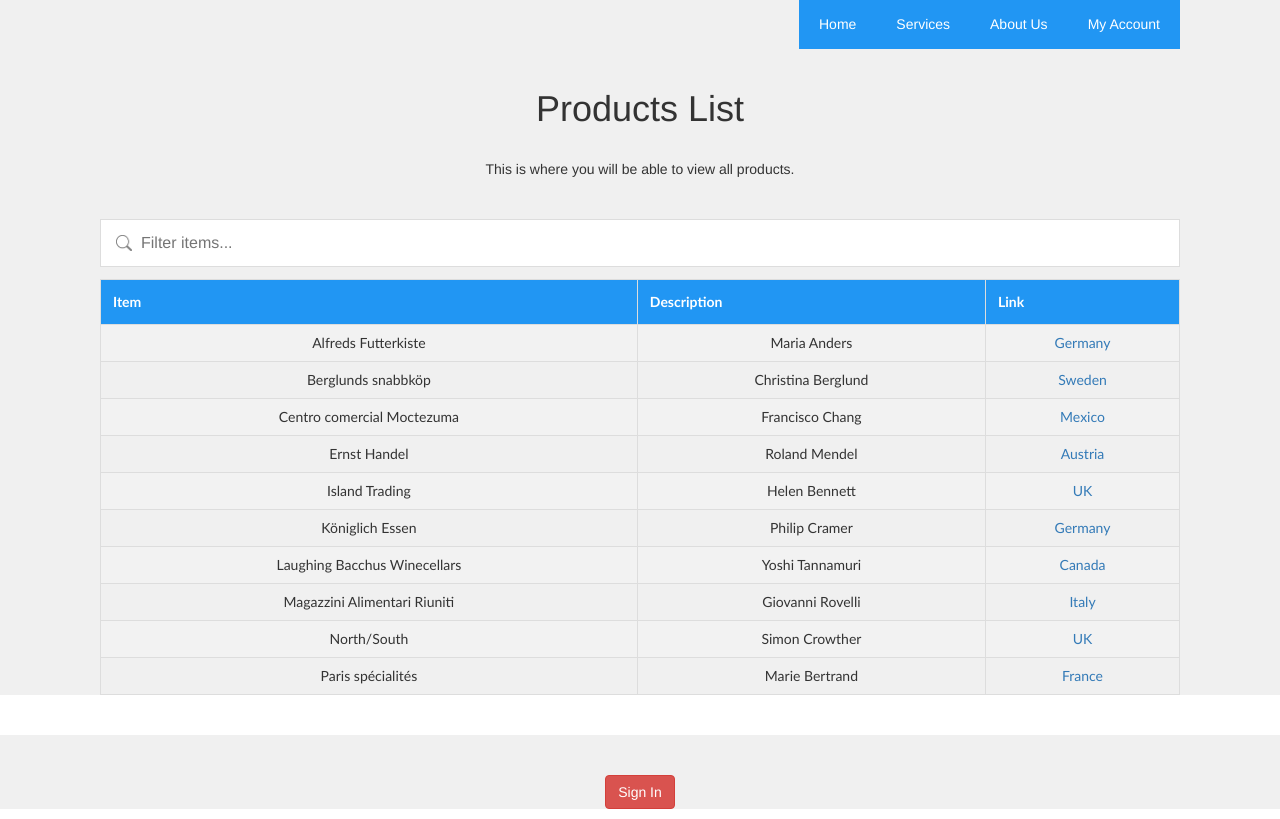
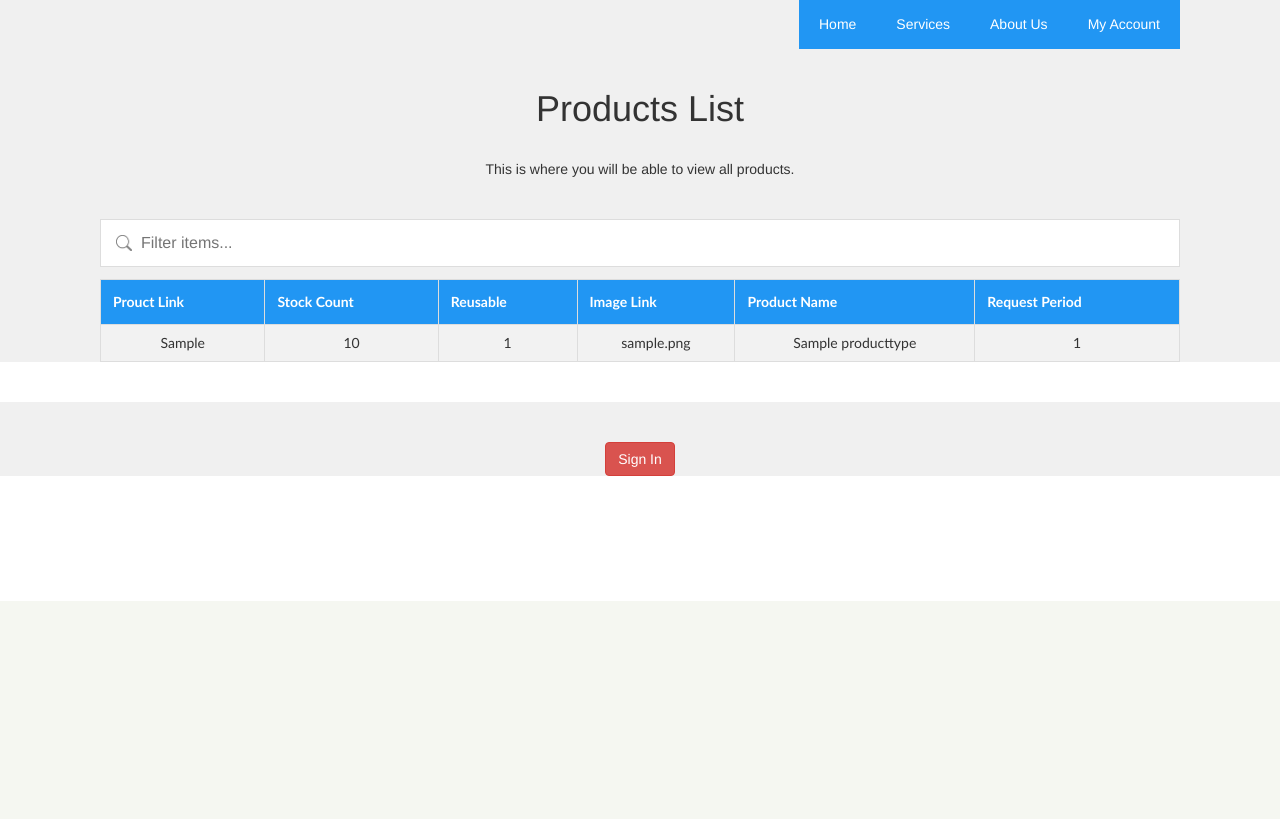
Before and after one commit to AwesomeEdster15/CommunityPartnerHYPE, a PHP site: page /servicesParts/viewAll.php in a window 1280 px wide. Shown: the part 199-1018 px from the top of the page. After the commit the page ends 800 px from the top, so only its background shows below. Run offline with PHP 8.4, Linux system fonts and the light colour scheme; tables that the repository leaves empty hold one stand-in row (values such as "Sample post").

Commit message:
viewAll.php pulls from database now

```diff
--- a/Concept/servicesParts/viewAll.php
+++ b/Concept/servicesParts/viewAll.php
@@ -18,63 +18,47 @@
     </section>
     <!--Section 3-->
     <section>
-        <table id="itemTable">
-          <tr>
-            <th>Item</th>
-            <th>Description</th>
-            <th>Link</th>
-          </tr>
-          <tr>
-            <td>Alfreds Futterkiste</td>
-            <td>Maria Anders</td>
-            <td><a href="../mainPages/services.php">Germany</a></td>
-          </tr>
-          <tr>
-            <td>Berglunds snabbköp</td>
-            <td>Christina Berglund</td>
-            <td><a href="../mainPages/services.php">Sweden</a></td>
-          </tr>
-          <tr>
-            <td>Centro comercial Moctezuma</td>
-            <td>Francisco Chang</td>
-            <td><a href="../mainPages/services.php">Mexico</a></td>
-          </tr>
-          <tr>
-            <td>Ernst Handel</td>
-            <td>Roland Mendel</td>
-            <td><a href="../mainPages/services.php">Austria</a></td>
-          </tr>
-          <tr>
-            <td>Island Trading</td>
-            <td>Helen Bennett</td>
-            <td><a href="../mainPages/services.php">UK</a></td>
-          </tr>
-          <tr>
-            <td>Königlich Essen</td>
-            <td>Philip Cramer</td>
-            <td><a href="../mainPages/services.php">Germany</a></td>
-          </tr>
-          <tr>
-            <td>Laughing Bacchus Winecellars</td>
-            <td>Yoshi Tannamuri</td>
-            <td><a href="../mainPages/services.php">Canada</a></td>
-          </tr>
-          <tr>
-            <td>Magazzini Alimentari Riuniti</td>
-            <td>Giovanni Rovelli</td>
-            <td><a href="../mainPages/services.php">Italy</a></td>
-          </tr>
-          <tr>
-            <td>North/South</td>
-            <td>Simon Crowther</td>
-            <td><a href="../mainPages/services.php">UK</a></td>
-          </tr>
-          <tr>
-            <td>Paris spécialités</td>
-            <td>Marie Bertrand</td>
-            <td><a href="../mainPages/services.php">France</a></td>
-          </tr>
-        </table>
+          <?php
+          define('DB_HOST', 'localhost');
+          define('DB_NAME', 'DB_equipmentloan');
+          define('DB_USERNAME', 'root');
+          define('DB_PASSWORD', '');
+          #Attempt to connect to database
+          $con = mysqli_connect(DB_HOST, DB_USERNAME, DB_PASSWORD, DB_NAME);
+          // Check connection
+          if (mysqli_connect_errno())
+          {
+            echo "Failed to connect to MySQL: " . mysqli_connect_error();
+          }
+
+$result = mysqli_query($con,"SELECT * FROM ProductType");
+
+echo "<table id=\"itemTable\">
+<tr>
+<th>Prouct Link</th>
+<th>Stock Count</th>
+<th>Reusable</th>
+<th>Image Link</th>
+<th>Product Name</th>
+<th>Request Period</th>
+</tr>";
+
+while($row = mysqli_fetch_array($result))
+{
+echo "<tr>";
+echo "<td>" . $row['productLine'] . "</td>";
+echo "<td>" . $row['stockCount'] . "</td>";
+echo "<td>" . $row['reusable'] . "</td>";
+echo "<td>" . $row['imageLink'] . "</td>";
+echo "<td>" . $row['productName'] . "</td>";
+echo "<td>" . $row['requestPeriod'] . "</td>";
+echo "</tr>";
+}
+
+mysqli_close($con);
+?>
+</table>
+
         <script>
           function search() {
             var input, filter, table, tr, td, i, txtValue;
```
